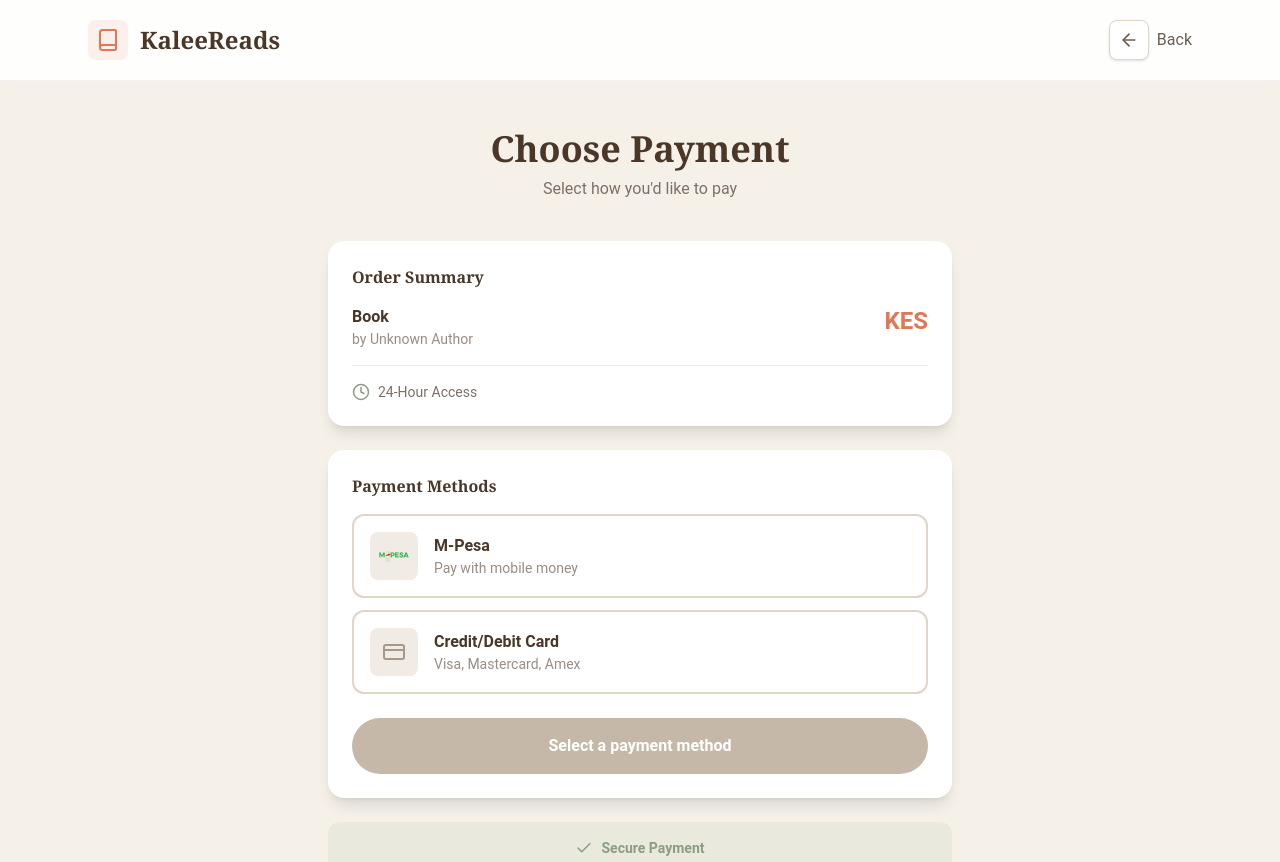
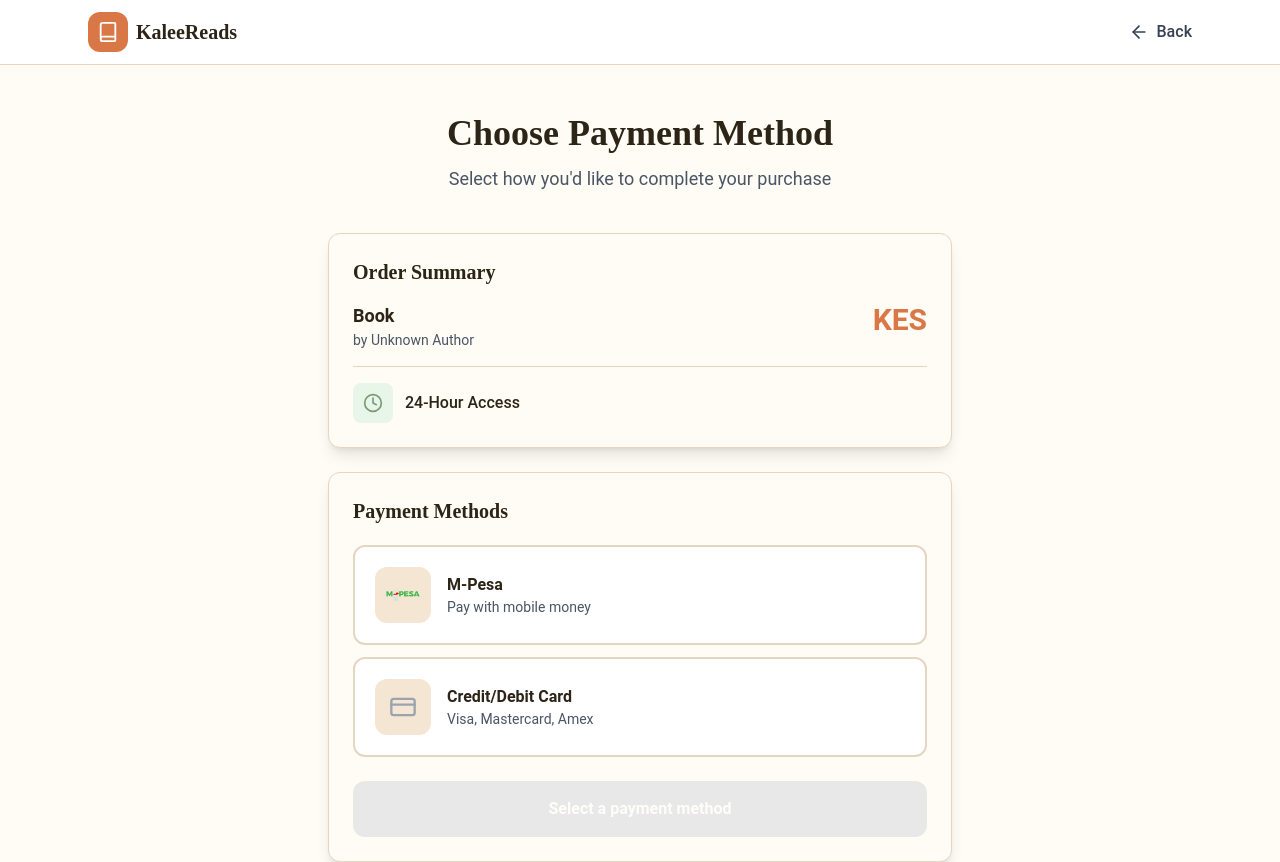
Before and after one commit to pngobiro/kalenjinbooks, a Next.js app: page /payment in a window 1280 px wide. Shown: the top 862 px of the page. Built offline with nearby package versions, Linux system fonts and the light colour scheme.

Commit message:
Fix: payment and request-hard-copy page redesign + TypeScript errors

```diff
--- a/src/app/authors/page.tsx
+++ b/src/app/authors/page.tsx
@@ -152,7 +152,7 @@
                       {/* Content */}
                       <div className="relative px-6 pb-6 -mt-12 flex flex-col items-center text-center flex-1">
                         {/* Avatar */}
-                        <div className="w-24 h-24 rounded-full overflow-hidden shadow-xl mb-4 ring-4" style={{ ringColor: '#FFFCF5' }}>
+                        <div className="w-24 h-24 rounded-full overflow-hidden shadow-xl mb-4" style={{ boxShadow: '0 0 0 4px #FFFCF5' }}>
                           {author.profileImage ? (
                             <img src={author.profileImage} alt={author.name || 'Author'} className="w-full h-full object-cover" />
                           ) : (
--- a/src/app/books/[id]/page.tsx
+++ b/src/app/books/[id]/page.tsx
@@ -263,11 +263,11 @@
                 </p>
               </div>
 
-              {book.tags && (
+              {('tags' in book && typeof book.tags === 'string') && (
                 <div className="mt-8 pt-6 border-t" style={{ borderColor: '#E5D5C3' }}>
                   <h4 className="font-bold text-sm mb-3" style={{ color: '#2C2416' }}>Tags</h4>
                   <div className="flex flex-wrap gap-2">
-                    {book.tags.split(',').map((tag) => (
+                    {book.tags.split(',').map((tag: string) => (
                       <span
                         key={tag.trim()}
                         className="px-3 py-1 rounded-full text-sm font-medium"
--- a/src/app/payment/page.tsx
+++ b/src/app/payment/page.tsx
@@ -40,65 +40,69 @@
   };
 
   return (
-    <div className="min-h-screen bg-neutral-cream">
+    <div className="min-h-screen" style={{ backgroundColor: '#FFFCF5' }}>
       {/* Navigation */}
-      <nav className="bg-white/90 backdrop-blur-sm sticky top-0 z-50 border-b border-neutral-brown-500/10">
-        <div className="max-w-6xl mx-auto px-6">
-          <div className="flex items-center justify-between h-20">
-            <Link href="/" className="flex items-center gap-3">
-              <div className="w-10 h-10 rounded-lg flex items-center justify-center bg-primary/10">
-                <Book className="text-primary" size={24} />
+      <nav className="bg-white/95 backdrop-blur-sm sticky top-0 z-50 border-b" style={{ borderColor: '#E5D5C3' }}>
+        <div className="max-w-6xl mx-auto px-4 sm:px-6">
+          <div className="flex items-center justify-between h-16">
+            <Link href="/" className="flex items-center gap-2">
+              <div className="w-10 h-10 rounded-xl flex items-center justify-center" style={{ backgroundColor: '#D97846' }}>
+                <Book className="text-white" size={22} />
               </div>
-              <span className="text-2xl font-bold text-neutral-brown-900 font-heading">KaleeReads</span>
+              <span className="text-xl font-bold hidden sm:inline" style={{ fontFamily: 'Playfair Display, serif', color: '#2C2416' }}>KaleeReads</span>
             </Link>
 
-            <button onClick={() => router.back()} className="flex items-center gap-2 text-neutral-brown-700 hover:text-primary transition-colors">
-              <div className="w-10 h-10 rounded-lg bg-white border border-neutral-brown-200 flex items-center justify-center shadow-sm">
-                <ArrowLeft size={20} />
-              </div>
+            <button onClick={() => router.back()} className="flex items-center gap-2 text-gray-700 hover:text-orange-600 transition-colors font-medium">
+              <ArrowLeft size={20} />
               <span className="hidden sm:inline">Back</span>
             </button>
           </div>
         </div>
       </nav>
 
-      <div className="max-w-2xl mx-auto px-6 py-12">
+      <div className="max-w-2xl mx-auto px-4 sm:px-6 py-12">
         {/* Header */}
         <div className="text-center mb-10">
-          <h1 className="text-4xl font-bold text-neutral-brown-900 font-heading mb-2">Choose Payment</h1>
-          <p className="text-neutral-brown-600">Select how you'd like to pay</p>
+          <h1 className="text-4xl font-bold mb-3" style={{ fontFamily: 'Playfair Display, serif', color: '#2C2416' }}>
+            Choose Payment Method
+          </h1>
+          <p className="text-lg text-gray-600">Select how you'd like to complete your purchase</p>
         </div>
 
         {/* Order Summary */}
-        <div className="bg-white rounded-2xl p-6 shadow-lg mb-6">
-          <h2 className="font-bold text-neutral-brown-900 mb-4">Order Summary</h2>
+        <div className="rounded-xl p-6 shadow-lg mb-6" style={{ backgroundColor: '#FFFCF5', border: '1px solid #E5D5C3' }}>
+          <h2 className="font-bold text-xl mb-4" style={{ fontFamily: 'Playfair Display, serif', color: '#2C2416' }}>Order Summary</h2>
 
-          <div className="flex justify-between items-start mb-4 pb-4 border-b border-neutral-brown-100">
+          <div className="flex justify-between items-start mb-4 pb-4 border-b" style={{ borderColor: '#E5D5C3' }}>
             <div>
-              <div className="font-semibold text-neutral-brown-900">{title}</div>
-              <div className="text-sm text-neutral-brown-500">by {author}</div>
+              <div className="font-bold text-lg" style={{ color: '#2C2416' }}>{title}</div>
+              <div className="text-sm text-gray-600">by {author}</div>
             </div>
-            <div className="text-2xl font-bold text-primary">KES {price}</div>
+            <div className="text-3xl font-bold" style={{ color: '#D97846' }}>KES {price}</div>
           </div>
 
-          <div className="flex items-center gap-2">
+          <div className="flex items-center gap-3">
             {type === 'permanent' ? (
               <>
-                <BookOpen size={18} className="text-primary" />
-                <span className="text-sm text-neutral-brown-600">Permanent Purchase</span>
+                <div className="w-10 h-10 rounded-lg flex items-center justify-center" style={{ backgroundColor: '#FEF3E7' }}>
+                  <BookOpen size={20} style={{ color: '#D97846' }} />
+                </div>
+                <span className="font-medium" style={{ color: '#2C2416' }}>Permanent Purchase</span>
               </>
             ) : (
               <>
-                <Clock size={18} className="text-accent-green" />
-                <span className="text-sm text-neutral-brown-600">24-Hour Access</span>
+                <div className="w-10 h-10 rounded-lg flex items-center justify-center" style={{ backgroundColor: '#E8F5E9' }}>
+                  <Clock size={20} style={{ color: '#7A9B76' }} />
+                </div>
+                <span className="font-medium" style={{ color: '#2C2416' }}>24-Hour Access</span>
               </>
             )}
           </div>
         </div>
 
         {/* Payment Methods */}
-        <div className="bg-white rounded-2xl p-6 shadow-lg mb-6">
-          <h2 className="font-bold text-neutral-brown-900 mb-4">Payment Methods</h2>
+        <div className="rounded-xl p-6 shadow-lg mb-6" style={{ backgroundColor: '#FFFCF5', border: '1px solid #E5D5C3' }}>
+          <h2 className="font-bold text-xl mb-5" style={{ fontFamily: 'Playfair Display, serif', color: '#2C2416' }}>Payment Methods</h2>
 
           <div className="space-y-3 mb-6">
             {availableMethods.map((methodKey) => {
@@ -106,39 +110,32 @@
               const Icon = method.icon;
               const isSelected = selectedMethod === methodKey;
 
-              const colorClasses: Record<string, string> = {
-                green: isSelected ? 'border-green-500 bg-green-50' : '',
-                blue: isSelected ? 'border-blue-500 bg-blue-50' : '',
-                indigo: isSelected ? 'border-indigo-500 bg-indigo-50' : '',
-                gray: isSelected ? 'border-gray-500 bg-gray-50' : '',
-              };
-
               return (
                 <div
                   key={methodKey}
                   onClick={() => setSelectedMethod(methodKey)}
-                  className={`cursor-pointer rounded-xl p-4 border-2 transition-all flex items-center gap-4 ${
-                    isSelected ? colorClasses[method.color] : 'border-neutral-brown-200 hover:border-neutral-brown-300'
-                  }`}
+                  className="cursor-pointer rounded-xl p-5 border-2 transition-all flex items-center gap-4 hover:shadow-md"
+                  style={{
+                    borderColor: isSelected ? '#D97846' : '#E5D5C3',
+                    backgroundColor: isSelected ? '#FEF3E7' : '#FFFFFF'
+                  }}
                 >
-                  <div className={`w-12 h-12 rounded-lg flex items-center justify-center ${
-                    isSelected ? 'bg-white' : 'bg-neutral-brown-100'
-                  }`}>
+                  <div className="w-14 h-14 rounded-xl flex items-center justify-center" style={{ backgroundColor: isSelected ? '#FFFFFF' : '#F5E6D3' }}>
                     {method.logo ? (
-                      <Image src={method.logo} alt={method.name} width={32} height={32} className="object-contain" />
+                      <Image src={method.logo} alt={method.name} width={36} height={36} className="object-contain" />
                     ) : Icon ? (
-                      <Icon size={24} className={isSelected ? 'text-primary' : 'text-neutral-brown-400'} />
+                      <Icon size={28} style={{ color: isSelected ? '#D97846' : '#9CA3AF' }} />
                     ) : null}
                   </div>
 
                   <div className="flex-1">
-                    <div className="font-semibold text-neutral-brown-900">{method.name}</div>
-                    <div className="text-sm text-neutral-brown-500">{method.description}</div>
+                    <div className="font-bold" style={{ color: '#2C2416' }}>{method.name}</div>
+                    <div className="text-sm text-gray-600">{method.description}</div>
                   </div>
 
                   {isSelected && (
-                    <div className="w-6 h-6 bg-primary rounded-full flex items-center justify-center">
-                      <Check size={14} className="text-white" />
+                    <div className="w-7 h-7 rounded-full flex items-center justify-center" style={{ backgroundColor: '#D97846' }}>
+                      <Check size={16} className="text-white" />
                     </div>
                   )}
                 </div>
@@ -149,21 +146,20 @@
           <button
             onClick={handleProceed}
             disabled={!selectedMethod}
-            className={`w-full font-bold py-4 rounded-full transition-all flex items-center justify-center gap-2 text-white ${
-              selectedMethod ? 'bg-primary hover:bg-primary-dark' : 'bg-neutral-brown-300 cursor-not-allowed'
-            }`}
+            className="w-full font-bold py-4 rounded-xl transition-all flex items-center justify-center gap-2 text-white hover:shadow-lg disabled:opacity-50 disabled:cursor-not-allowed"
+            style={{ backgroundColor: selectedMethod ? '#D97846' : '#D1D5DB' }}
           >
             {selectedMethod ? `Pay with ${paymentMethodsInfo[selectedMethod].name}` : 'Select a payment method'}
           </button>
         </div>
 
         {/* Security */}
-        <div className="bg-accent-green/10 rounded-xl p-4 text-center">
-          <div className="flex items-center justify-center gap-2 text-accent-green mb-1">
-            <Check size={18} />
-            <span className="font-semibold text-sm">Secure Payment</span>
+        <div className="rounded-xl p-5 text-center" style={{ backgroundColor: '#E8F5E9', border: '1px solid #7A9B76' }}>
+          <div className="flex items-center justify-center gap-2 mb-2" style={{ color: '#7A9B76' }}>
+            <Check size={20} />
+            <span className="font-bold">Secure Payment</span>
           </div>
-          <p className="text-xs text-neutral-brown-600">Your payment is encrypted and secure</p>
+          <p className="text-sm text-gray-700">Your payment is encrypted and secure</p>
         </div>
       </div>
     </div>
@@ -173,10 +169,10 @@
 export default function PaymentPage() {
   return (
     <Suspense fallback={
-      <div className="min-h-screen bg-neutral-cream flex items-center justify-center">
-        <div className="text-center">
-          <div className="w-16 h-16 border-4 border-primary border-t-transparent rounded-full animate-spin mx-auto mb-4" />
-          <p className="text-neutral-brown-600">Loading payment options...</p>
+      <div className="min-h-screen flex items-center justify-center" style={{ backgroundColor: '#FFFCF5' }}>
+        <div className="relative">
+          <div className="w-16 h-16 border-4 rounded-full" style={{ borderColor: '#F5E6D3' }}></div>
+          <div className="absolute top-0 left-0 w-16 h-16 border-4 border-t-transparent rounded-full animate-spin" style={{ borderColor: '#D97846' }}></div>
         </div>
       </div>
     }>
```
Also changed, not shown: src/app/request-hard-copy/page.tsx (+87 -80 lines).
